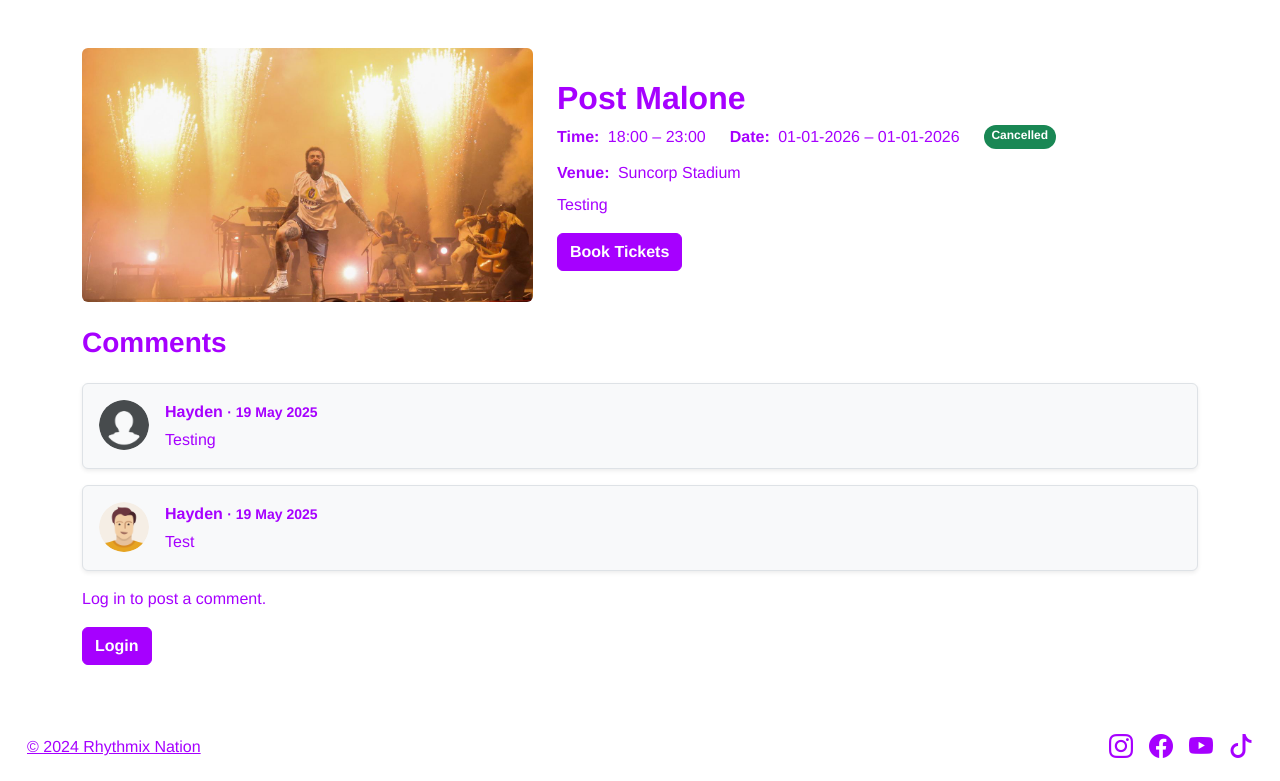
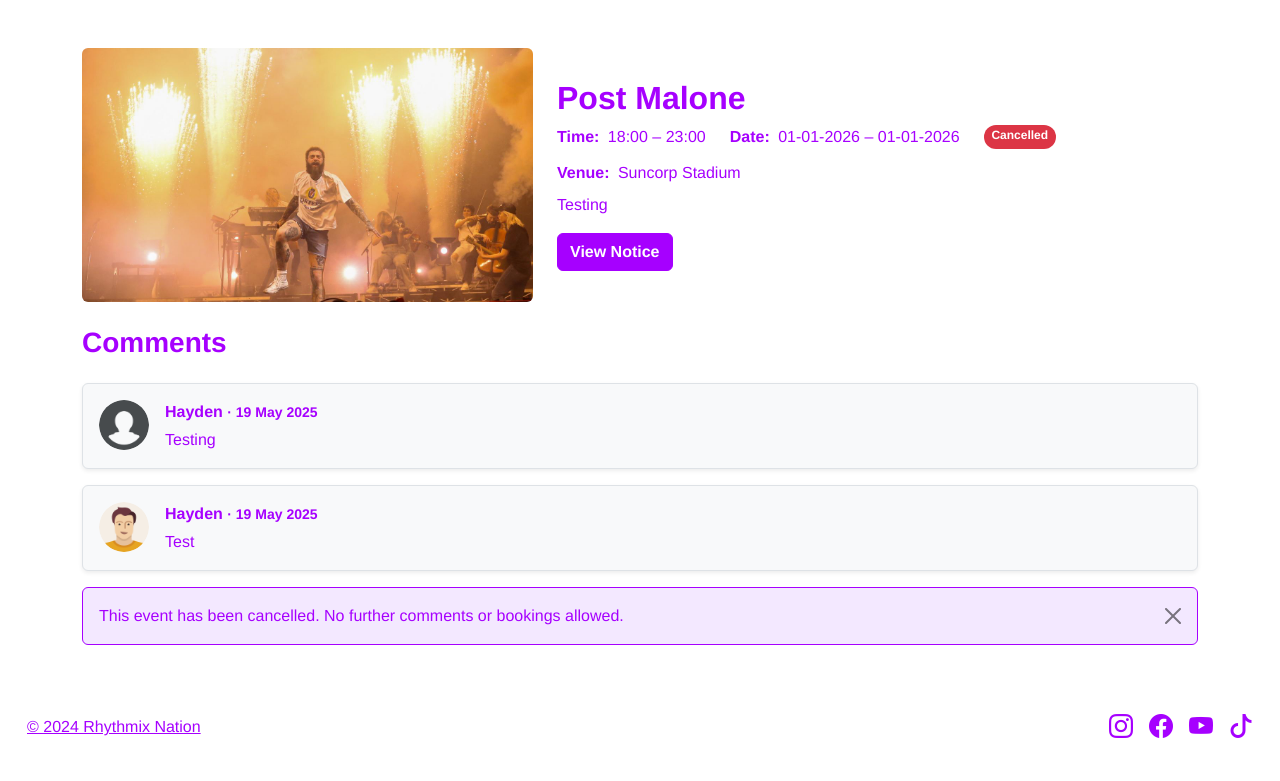
Before and after one commit to sherbacodes/IAB207_A3, a Flask app: page /event/1 in a window 1280 px wide. Shown: the part 72-853 px from the top of the page. After the commit the page ends 810 px from the top, so only its background shows below. Run offline with Flask 3, Linux system fonts and the light colour scheme; some libraries are stand-ins or nearby versions.

Commit message:
Made cancelled events work along with disabling comments, set custom flash message and write back to DB

```diff
--- a/website/templates/base.html
+++ b/website/templates/base.html
@@ -100,7 +100,7 @@
 
 <script>
 setTimeout(function () {
-    let alerts = document.querySelectorAll('.alert');
+    let alerts = document.querySelectorAll('.alert:not(.no-auto-close)');
     alerts.forEach(function (alert) {
         let bsAlert = bootstrap.Alert.getOrCreateInstance(alert);
         bsAlert.close();
--- a/website/templates/experiences/show.html
+++ b/website/templates/experiences/show.html
@@ -10,21 +10,45 @@
       <h2 class="section-title mb-2">{{ event.event_name }}</h2>
 
       <div class="d-flex flex-wrap mb-1">
-        <p class="mb-2 me-4">
-          <strong>Time:</strong> {{ event.start_time }} – {{ event.end_time }}
-        </p>
-        <p class="mb-2 me-4">
-          <strong>Date:</strong> {{ event.start_date.strftime('%d-%m-%Y') }} – {{ event.end_date.strftime('%d-%m-%Y') }}
-        </p>
+        <p class="mb-2 me-4"><strong>Time:</strong> {{ event.start_time }} – {{ event.end_time }}</p>
+        <p class="mb-2 me-4"><strong>Date:</strong> {{ event.start_date.strftime('%d-%m-%Y') }} – {{ event.end_date.strftime('%d-%m-%Y') }}</p>
+        {% if event.event_status == 'Cancelled' %}
+          <span class="badge rounded-pill text-bg-danger mb-2">Cancelled</span>
+        {% else %}
           <span class="badge rounded-pill text-bg-success mb-2">{{ event.event_status }}</span>
+        {% endif %}
       </div>
 
       <p class="mb-2"><strong>Venue:</strong> {{ event.event_location }}</p>
       <p>{{ event.event_description }}</p>
 
+      {% if event.event_status == 'Cancelled' %}
+        <button type="button" class="btn button-color button-hover" data-bs-toggle="modal" data-bs-target="#cancelledModal">
+          View Notice
+        </button>
+
+        <!-- Cancelled Event Modal -->
+        <div class="modal fade" id="cancelledModal" tabindex="-1" aria-labelledby="cancelledModalLabel" aria-hidden="true">
+          <div class="modal-dialog">
+            <div class="modal-content">
+              <div class="modal-header">
+                <h5 class="modal-title" id="cancelledModalLabel">Event Cancelled</h5>
+                <button type="button" class="btn-close" data-bs-dismiss="modal" aria-label="Close"></button>
+              </div>
+              <div class="modal-body">
+                <p class="fs-5">Oh no! This event has been cancelled. We are really sorry for the inconvenience. Check out our other events or come back soon for updates <span style="font-size: 1.5rem;">😢</span></p>
+              </div>
+              <div class="modal-footer">
+                <button type="button" class="btn btn-primary button-color button-hover" data-bs-dismiss="modal">Close</button>
+              </div>
+            </div>
+          </div>
+        </div>
+      {% else %}
         <button type="button" class="btn button-color button-hover" data-bs-toggle="modal" data-bs-target="#bookingModal">
           Book Tickets
         </button>
+      {% endif %}
     </div>
   </div>
 
@@ -49,7 +73,7 @@
       <p class="text-muted">No comments yet.</p>
     {% endfor %}
 
-    {% if user_authenticated %}
+    {% if user_authenticated and event.event_status != 'Cancelled' %}
       <div class="border rounded p-3 shadow-sm bg-white">
         <form method="POST" action="{{ url_for('event.comment', id=event.id) }}">
           {{ form.hidden_tag() }}
@@ -59,6 +83,11 @@
           </div>
           <button type="submit" class="btn button-color button-hover">Post Comment</button>
         </form>
+      </div>
+    {% elif event.event_status == 'Cancelled' %}
+      <div class="alert custom-alert no-auto-close alert-dismissible fade show mt-2" role="alert">
+        This event has been cancelled. No further comments or bookings allowed.
+        <button type="button" class="btn-close" data-bs-dismiss="alert" aria-label="Close"></button>
       </div>
     {% else %}
       <p class="text-muted">Log in to post a comment.</p>
```
Also changed, not shown: website/events.py (+4 -4 lines), instance/sitedata.sqlite. Lines whose indentation alone changed are shown as unchanged.
